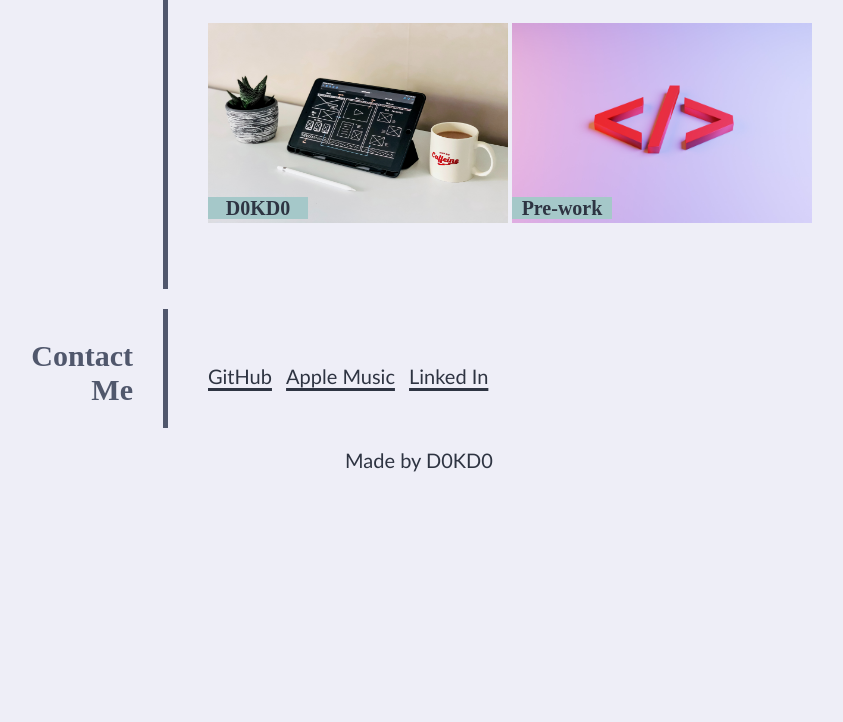
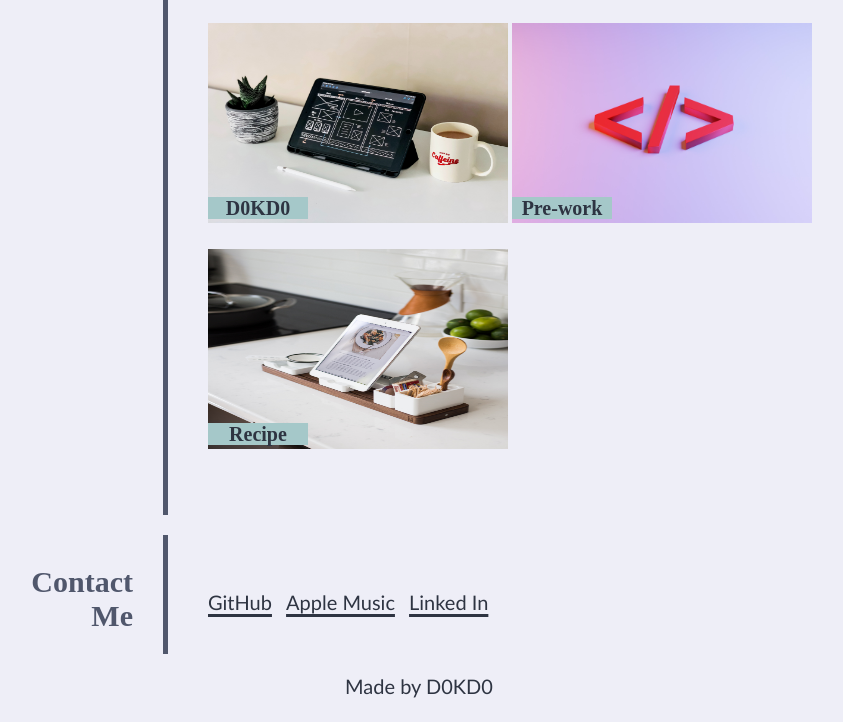
Before and after one commit to D0KD0/2nd-Challenge-D0KD0, a plain HTML site: page index.html in a window 1280 px wide. Shown: the part 937-1659 px from the top of the page, without its empty margins (221-1064 px from the left). Before the commit the page ends 1433 px from the top, so only its background shows below. Drawn offline with Linux system fonts and the light colour scheme.

Commit message:
project updated

```diff
--- a/index.html
+++ b/index.html
@@ -63,6 +63,11 @@
                 <img class="shorter" src="./assets/images/pre-work.jpeg" alt="image shows coding code" />
                 <p class="bottomleft">Pre-work</p>
             </div>
+            <div>
+                <a href="https://olgagav.github.io/what-am-i-craving-today/" target="_blank">
+                <img class="shorter" src="./assets/images/recipe.jpeg" alt="image shows recipe" />
+                <p class="bottomleft">Recipe</p>
+            </div>
         </article>
 
         <article class="menu" id="Contact-me">
```
Also changed, not shown: assets/images/recipe.jpeg (added).
